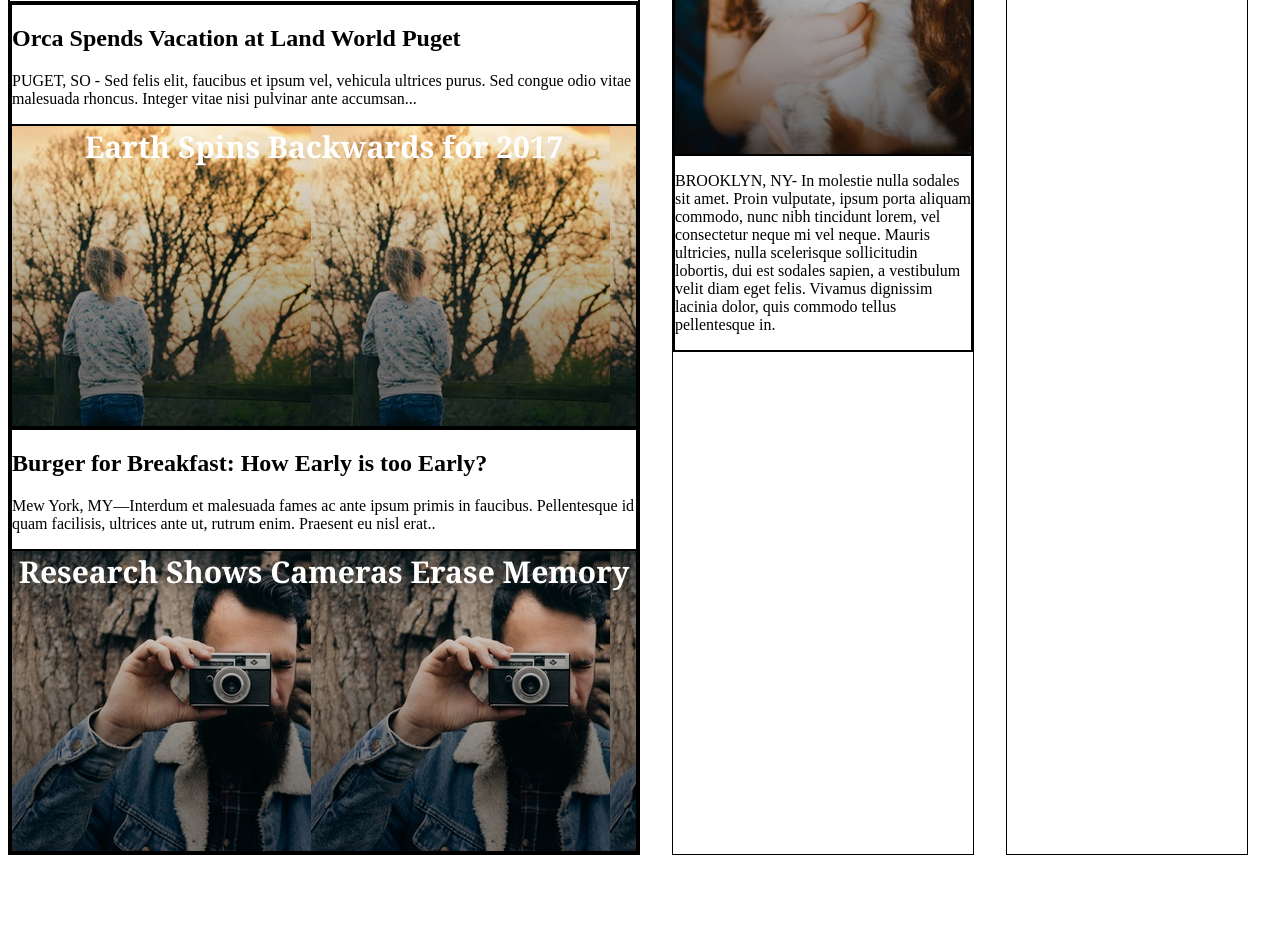
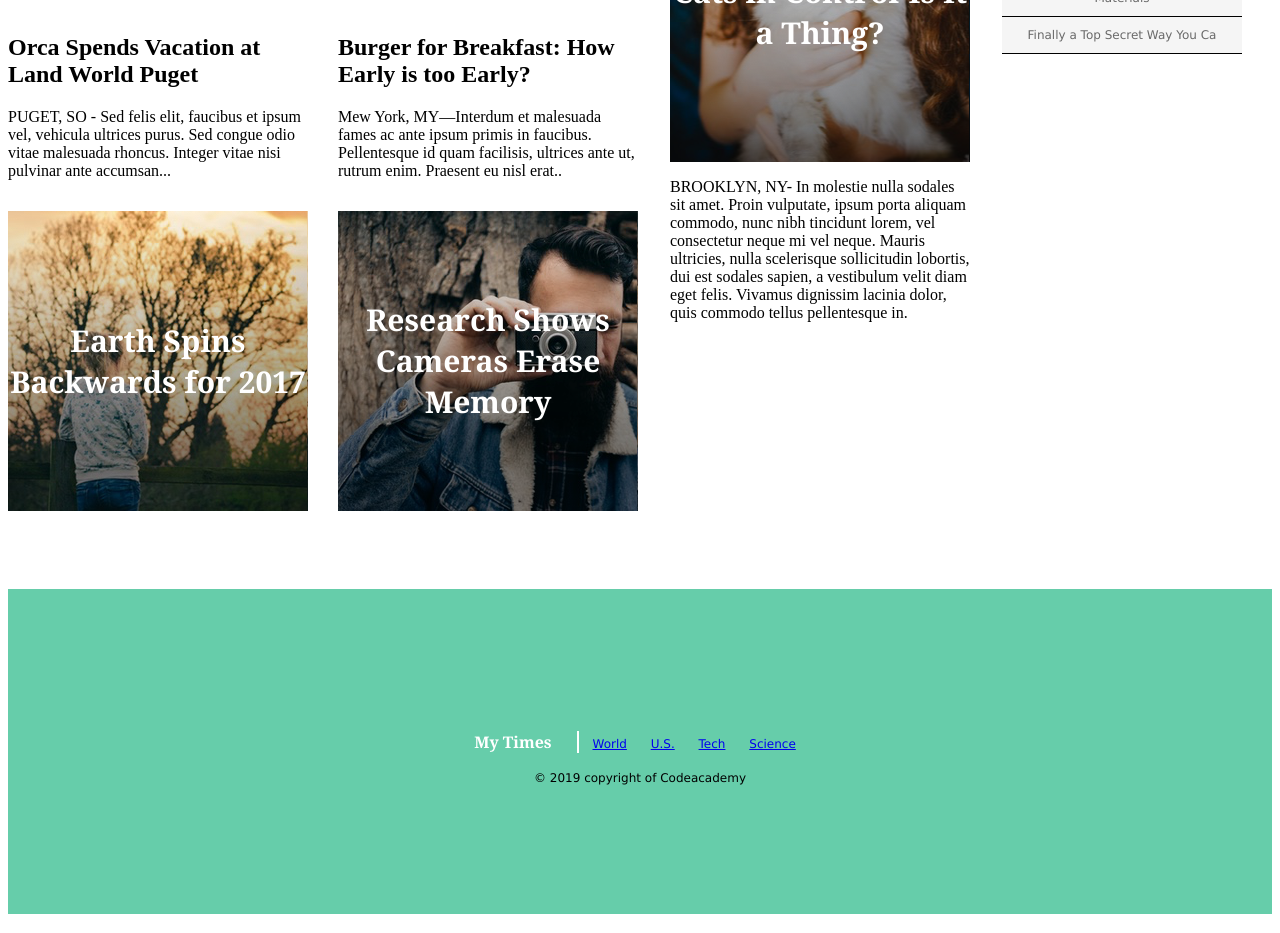
Before and after one commit to PizzaGymDonut/My-Times, a plain HTML site: page index.html in a window 1280 px wide. Shown: the part 621-1554 px from the top of the page. Drawn offline with Linux system fonts and the light colour scheme.

Commit message:
project complete

```diff
--- a/index.html
+++ b/index.html
@@ -128,5 +128,24 @@
 </main>
 
 
+<footer>
+
+<div class="info">
+  <span class="title">My Times</span>
+  <nav>
+    <span><a href="#">World</a></span>
+    <span><a href="#">U.S.</a></span>
+    <span><a href="#">Tech</a></span>
+    <span><a href="#">Science</a></span>
+  </nav>
+
+</div>
+
+<div class="copyright">
+  <span >© 2019 copyright of Codeacademy </span>
+
+</div>
+</footer>
+
   </body>
 </html>
--- a/resources/CSS/style.css
+++ b/resources/CSS/style.css
@@ -11,7 +11,28 @@
   color: white;
   height: 300px;
   text-align: center;
+  justify-content: center;
+  margin-top: 15px;
 
+}
+
+.story{
+  display: flex;
+  flex-direction: column;
+  width: 300px;
+}
+
+.stories {
+
+display: flex;
+justify-content: space-between;
+margin-top: 17px;
+}
+
+nav span {
+
+  display: inline-block;
+  padding: 20px 10px;
 }
 
 /* NOTE: header content */
@@ -72,10 +93,7 @@ header nav {
   padding-top: 116px;
 }
 
-div {
-  border: 1px solid black;
 
-}
 
 .column {
   display: flex;
@@ -98,6 +116,10 @@ width: 630px;
 margin-top: 0px;
 font-size: 40px;
 text-align: left;
+}
+
+.lead-story .image-content span {
+  margin: 20px;
 }
 
 .fall-cancelled.image-content {
@@ -127,3 +149,56 @@ text-align: left;
   width: 240px;
 
 }
+
+/* NOTE: newsbites */
+
+.news-bites h3 {
+  font-size: 16px;
+  font-weight: bold;
+  text-align: center;
+  margin-bottom: 41px;
+}
+
+
+.news-bites .bites {
+  display: block;
+  font-family: verdana;
+  background-color: whitesmoke;
+  color: dimgrey;
+  font-size: 12px;
+  border-bottom: 1px solid black;
+  padding: 11px 20px 11px 20px;
+  text-align: center;
+}
+
+/* NOTE: footer */
+
+
+footer {
+
+  display: flex;
+  flex-direction: column;
+  justify-content: center;
+  align-items: center;
+  width: 100%;
+  Height: 325px;
+  background-color: mediumaquamarine;
+  font-family: Verdana;
+  margin: auto;
+  font-size: 12px;
+}
+
+footer .title {
+  font-family: Georgia;
+  font-size: 16px;
+  color: white;
+  font-weight: bold;
+  display: inline-block;
+  padding-right: 25px;
+  border-right: 2px solid white;
+}
+
+
+footer nav {
+  display: inline-block;
+}
```
